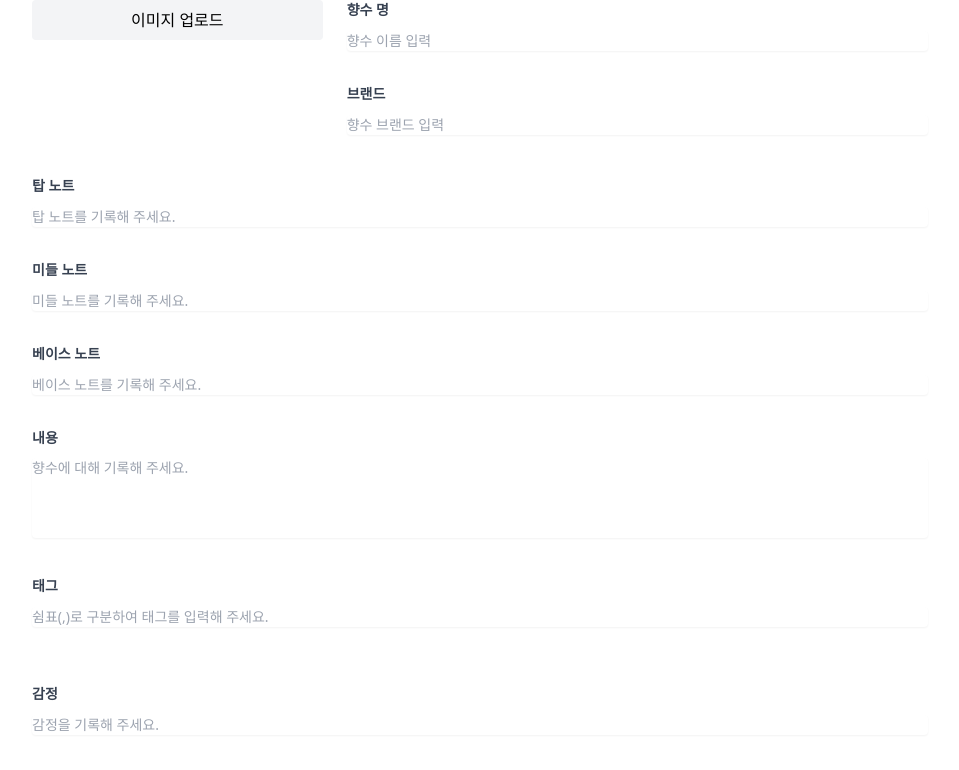
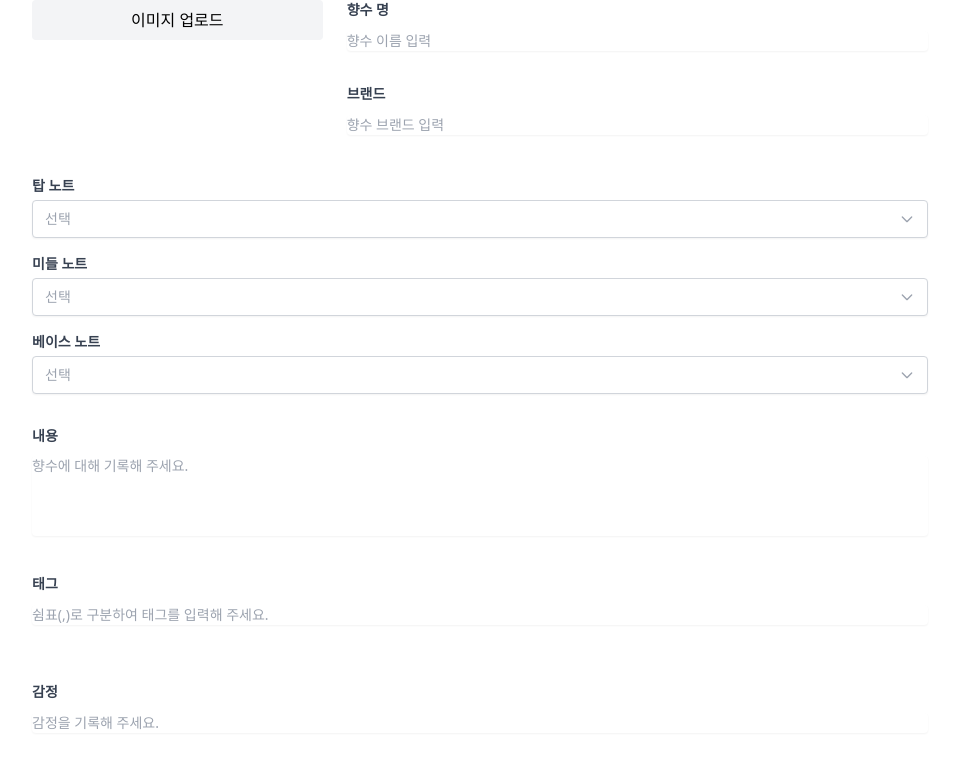
Before and after one commit to BIG-JONG/Smellers, a React (Vite) app in the folder frontend/: page / in a window 1280 px wide. Shown: the top 770 px of the page, without its empty margins (160-1119 px from the left). Built offline with nearby package versions, Linux system fonts and the light colour scheme.

Commit message:
fix:select => multidropdown으로 수정

```diff
--- /dev/null
+++ b/frontend/src/components/MultiSelectDropdown.tsx
@@ -0,0 +1,136 @@
+import { useState, useRef, useEffect } from "react";
+
+interface MultiSelectDropdownProps {
+  className?: string;
+  label?: string;
+  placeholder?: string;
+  options?: string[];
+  value?: string[];
+  onChange?: (value: string[]) => void;
+  getLabel?: (option: string) => string;
+  maxSelect?: number;
+  error?: string;
+}
+
+function MultiSelectDropdown({
+  className,
+  label,
+  placeholder = "선택",
+  options = ["우디", "머스크", "시트러스"],
+  value = [],
+  onChange,
+  getLabel = (opt) => opt,
+  maxSelect = 3,
+  error,
+}: MultiSelectDropdownProps) {
+  const [isOpen, setIsOpen] = useState(false);
+  const wrapperRef = useRef<HTMLDivElement>(null);
+
+  // 바깥 클릭 시 닫기
+  useEffect(() => {
+    function handleClickOutside(event: MouseEvent) {
+      if (
+        wrapperRef.current &&
+        !wrapperRef.current.contains(event.target as Node)
+      ) {
+        setIsOpen(false);
+      }
+    }
+    document.addEventListener("mousedown", handleClickOutside);
+    return () => document.removeEventListener("mousedown", handleClickOutside);
+  }, []);
+
+  const toggleDropdown = () => setIsOpen((prev) => !prev);
+
+  const handleToggle = (option: string) => {
+    let nextValues: string[];
+    if (value.includes(option)) {
+      nextValues = value.filter((v) => v !== option);
+    } else {
+      if (value.length >= maxSelect) return;
+      nextValues = [...value, option];
+    }
+    onChange?.(nextValues);
+  };
+
+  return (
+    <div className={`mb-4 relative ${className || ""}`} ref={wrapperRef}>
+      {label && (
+        <label className="block text-gray-700 text-sm font-bold mb-1 select-none">
+          {label}
+        </label>
+      )}
+
+      {/* 선택 영역 */}
+      <div
+        tabIndex={0}
+        onClick={toggleDropdown}
+        onKeyDown={(e) => {
+          if (e.key === "Enter" || e.key === " ") {
+            e.preventDefault();
+            toggleDropdown();
+          }
+        }}
+        className={`mt-0.5 w-full rounded border px-3 py-2 text-sm text-gray-700 shadow-sm
+          bg-white cursor-pointer
+          ${
+            error
+              ? "border-red-500 focus:border-red-500 focus:ring-red-500"
+              : "border-gray-300 focus:border-blue-500 focus:ring-blue-500"
+          }
+          focus:outline-none focus:ring-1
+          flex items-center gap-2
+          `}
+      >
+        {value.length > 0
+          ? value.map((v) => getLabel(v)).join(", ")
+          : <span className="text-gray-400">{placeholder}</span>}
+        <svg
+          className={`ml-auto h-4 w-4 text-gray-400 transition-transform duration-200 ${
+            isOpen ? "rotate-180" : ""
+          }`}
+          xmlns="http://www.w3.org/2000/svg"
+          fill="none"
+          viewBox="0 0 24 24"
+          stroke="currentColor"
+          strokeWidth={2}
+          aria-hidden="true"
+        >
+          <path strokeLinecap="round" strokeLinejoin="round" d="M19 9l-7 7-7-7" />
+        </svg>
+      </div>
+
+      {/* 드롭다운 */}
+      {isOpen && (
+        <div className="absolute left-0 mt-1 z-10 w-full max-h-60 overflow-auto rounded border border-gray-300 bg-white shadow-sm">
+          {options?.map((option, idx) => {
+            const selected = value.includes(option);
+            return (
+              <label
+                key={idx}
+                className="flex cursor-pointer items-center gap-2 px-3 py-2 text-sm text-gray-700 hover:bg-gray-50 select-none"
+              >
+                <input
+                  type="checkbox"
+                  checked={selected}
+                  onChange={() => handleToggle(option)}
+                  className="h-4 w-4 rounded border-gray-300 text-blue-600 focus:ring-blue-500"
+                />
+                {getLabel(option)}
+              </label>
+            );
+          })}
+          <div className="border-t border-gray-200 px-3 py-2 text-xs text-gray-400">
+            최대 {maxSelect}개까지 선택할 수 있습니다.
+          </div>
+        </div>
+      )}
+
+      {error && (
+        <p className="mt-1 text-xs text-red-500 italic select-none">{error}</p>
+      )}
+    </div>
+  );
+}
+
+export default MultiSelectDropdown;
--- a/frontend/src/components/PostForm.tsx
+++ b/frontend/src/components/PostForm.tsx
@@ -1,7 +1,8 @@
 import React, { useState } from "react";
 import InputField from "./InputField";
 import Textarea from "./Textarea";
-import Tag from "./Tag"; // Tag 컴포넌트 임포트
+import Tag from "./Tag";
+import MultiSelectDropdown from "./MultiSelectDropdown"
 
 function PostForm() {
   const [img, setImg] = useState<string | undefined>(undefined);
@@ -13,6 +14,10 @@ function PostForm() {
   const [emotion, setEmotion] = useState("");
 
   const [tag, setTag] = useState("");
+
+  const [selectedTop, setSelectedTop] = useState<string[]>([]);
+  const [selectedMiddle, setSelectedMiddle] = useState<string[]>([]);
+  const [selectedBase, setSelectedBase] = useState<string[]>([]);
 
   const handleImageChange = (e: React.ChangeEvent<HTMLInputElement>) => {
     const file = e.target.files?.[0];
@@ -100,7 +105,34 @@ function PostForm() {
 
       {/* 나머지 입력 필드: 중앙 정렬 유지 */}
       <div className="flex w-full gap-4 flex-wrap justify-start">
-        <InputField
+          <div className="flex-1 w-full">
+            <MultiSelectDropdown
+              label="탑 노트"
+              options={["라벤더", "머스크", "샌달우드"]}
+              value={selectedTop}
+              onChange={setSelectedTop}
+              maxSelect={3}
+              placeholder="선택"
+            />
+            <MultiSelectDropdown
+              label="미들 노트"
+              options={["라벤더", "머스크", "샌달우드"]}
+              value={selectedMiddle}
+              onChange={setSelectedMiddle}
+              maxSelect={3}
+              placeholder="선택"
+            />
+            <MultiSelectDropdown
+              label="베이스 노트"
+              options={["라벤더", "머스크", "샌달우드"]}
+              value={selectedBase}
+              onChange={setSelectedBase}
+              maxSelect={3}
+              placeholder="선택"
+            />
+          </div>
+
+        {/* <InputField
           className="w-full text-gray-600"
           label="탑 노트"
           type="text"
@@ -123,7 +155,7 @@ function PostForm() {
           value={baseNote}
           onChange={(e) => setBaseNote(e.target.value)}
           placeholder="베이스 노트를 기록해 주세요."
-        />
+        /> */}
         <Textarea
           label="내용"
           className="w-full text-gray-600"
@@ -160,6 +192,7 @@ function PostForm() {
           onChange={(e) => setEmotion(e.target.value)}
           placeholder="감정을 기록해 주세요."
         />
+
       </div>
     </div>
   );
--- a/frontend/src/components/Select.tsx
+++ /dev/null
@@ -1,97 +0,0 @@
-import { useState } from "react"
-
-interface SelectProps{
-  className?:string
-  options?:string[]
-  value?:string | string[]
-  label?:string
-  placeholder?:string
-  name?:string
-  id?:string
-  disabled?: boolean
-  multiple?: boolean
-  maxSelect?: number;
-  onChange?: (value: string | string[]) => void;
-}
-
-function Select({
-  className="",
-  options=["머스크","우디","바닐라"],
-  value,
-  label="탑노트",
-  placeholder="최대 3개 선택",
-  name="top",
-  id,
-  disabled = false,
-  multiple = false,
-  maxSelect = 3,
-  onChange,
-}:SelectProps){
-  const selectId = id||name;
-
-  // const [notes, setNotes] = useState<string[]>([]);
-
-
-  const handleChange = (e:React.ChangeEvent<HTMLSelectElement>)=>{
-    if(multiple){
-      let selectedValues = Array.from(e.target.selectedOptions).map(
-        (opt)=>opt.value
-      )
-      // 최대 3개 선택
-      if (selectedValues.length > maxSelect) {
-        selectedValues = selectedValues.slice(0, maxSelect);
-      }
-      onChange?.(selectedValues);
-    }else{
-      onChange?.(e.target.value)
-    }
-  }
-
-  const selectedValues = multiple && Array.isArray(value) ?value:[]
-
-  return(
-    <div className={className}>
-      {label && (
-        <label
-          htmlFor={selectId}
-          className="block text-gray-700 text-sm font-bold mb-2">
-          {label}
-        </label>
-      )}
-        <select
-          id={selectId}
-          name={name}
-          value={multiple ? (value as string[]) : (value as string)}
-          onChange={handleChange}
-          disabled={disabled}
-          multiple={multiple}
-          className="mt-0.5 w-full rounded border-gray-300 shadow-sm sm:text-sm"
-        >
-          {!multiple && placeholder && (
-            <option value ="">{placeholder}</option>
-          )}
-          {options.map((opt, i) => (
-            <option key={i} value={opt}>
-              {opt}
-            </option>
-          ))}
-        </select>
-
-        {multiple && selectedValues.length > 0 && (
-          <div className="mt-4">
-            {selectedValues.map((val, idx) => (
-              <span
-                key={idx}
-                className="bg-gray-100 text-gray-800 text-sm px-2 py-1 rounded mr-2 inline-block"
-              >
-                {val}
-              </span>
-            ))}
-          </div>
-        )}
-    </div>
-  )
-}
-
-
-export default Select;
```
